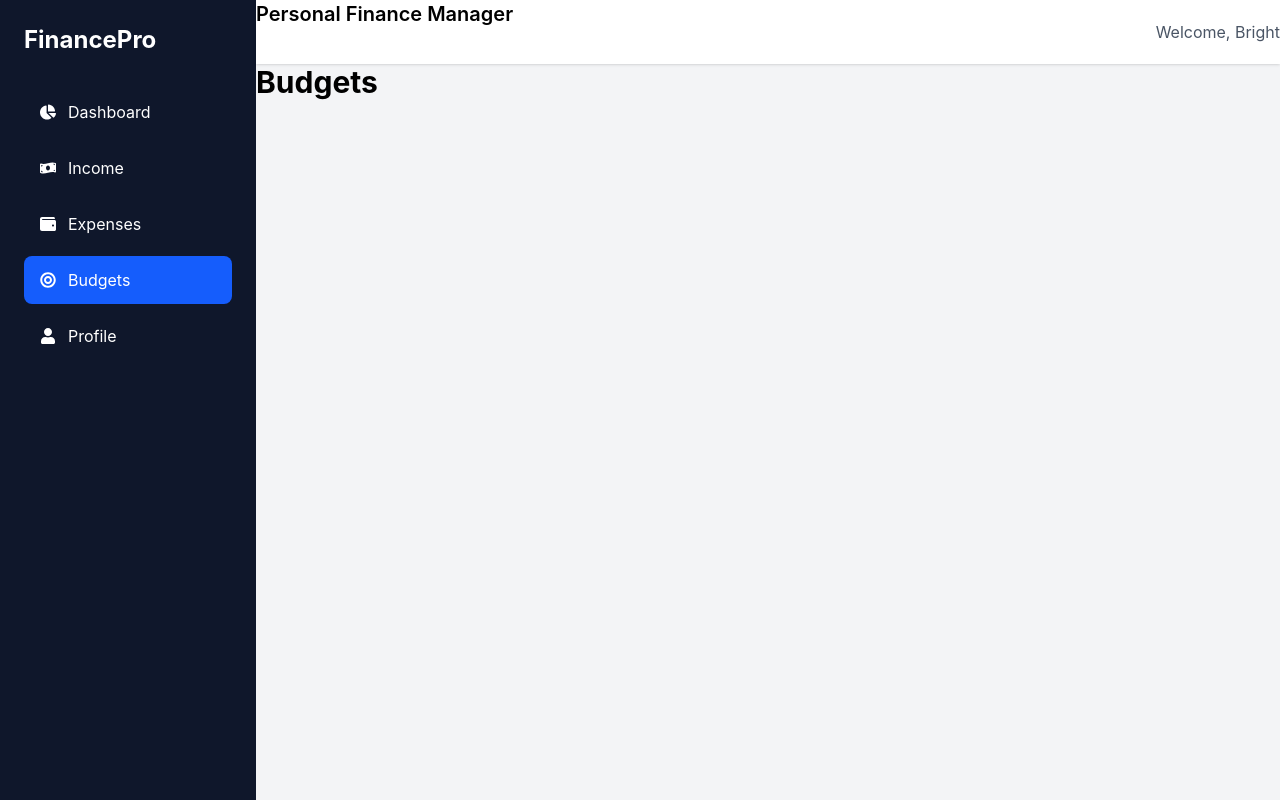
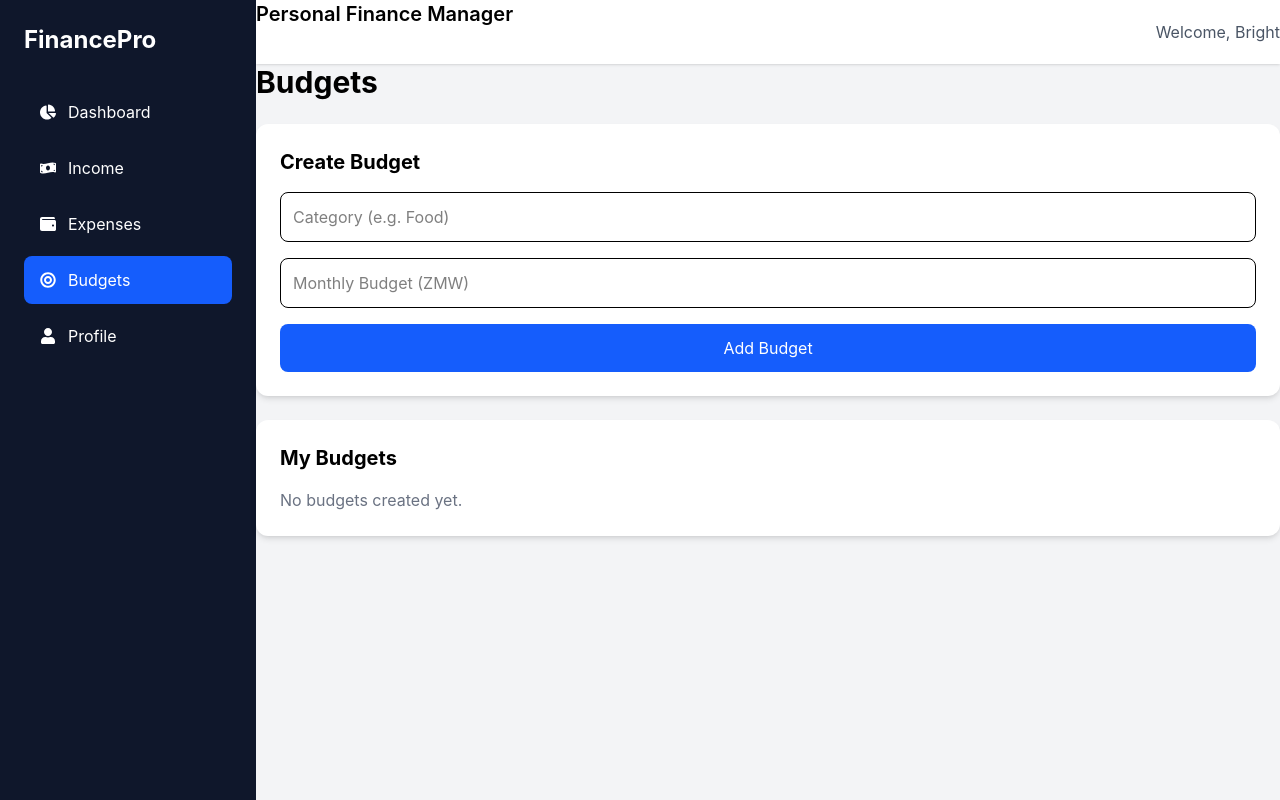
Before and after one commit to ngalandebright-alt/personal-finance-manager, a React (Vite) app in the folder client/: page /budgets in a window 1280 px wide. Built offline with nearby package versions, Linux system fonts and the light colour scheme.

Commit message:
Add budgt management and budget budget tracking

```diff
--- /dev/null
+++ b/client/src/components/budgets/AddBudget.tsx
@@ -0,0 +1,64 @@
+import { useContext, useState } from "react";
+import { BudgetContext } from "../../context/BudgetContext";
+
+
+export default function AddBudget() {
+    const context = useContext(BudgetContext);
+    const [category, setCategory] = useState("");
+    const [limit, setLimit] = useState("");
+
+    if (!context) return null;
+
+    const { addBudget } = context;
+
+    function handleSubmit(e: React.FormEvent) {
+        e.preventDefault();
+
+        if (!category || !limit) {
+            alert("Please fill in all fields.");
+            return;
+        }
+
+        addBudget({
+            id: Date.now(),
+            category,
+            limit: Number(limit),
+        });
+
+        setCategory("");
+        setLimit("");
+
+        alert("Budget added successfully!")
+    }
+
+    return (
+        <div className="bg-white rounded-xl shadow-md p-6">
+            <h2 className="text-xl font-bold mb-4">Create Budget</h2>
+            <form onSubmit={handleSubmit} className="space-y-4">
+                <input
+                   type="text"
+                   placeholder="Category (e.g. Food)"
+                   className="w-full border rounded-lg p-3"
+                   value={category}
+                   onChange={(e) => setCategory(e.target.value)}
+                   />
+
+                   <input
+                      type="number"
+                      placeholder="Monthly Budget (ZMW)"
+                      className="w-full border rounded-lg p-3"
+                      value={limit}
+                      onChange={(e) => setLimit(e.target.value)}
+                    />
+
+                     <button
+                        type="submit"
+                        className="w-full bg-blue-600 text-white rounded-lg py-3"
+                        >
+                         Add Budget
+                  </button>
+            </form>
+        </div>
+
+    );
+}
--- /dev/null
+++ b/client/src/components/budgets/BudgetList.tsx
@@ -0,0 +1,130 @@
+import { useContext } from "react";
+import { BudgetContext } from "../../context/BudgetContext";
+import { TransactionContext } from "../../context/TransactionContext";
+
+export default function BudgetList() {
+
+  console.log("BudgetList loaded");
+
+
+  const budgetContext = useContext(BudgetContext);
+  const transactionContext = useContext(TransactionContext);
+
+
+  if (!budgetContext || !transactionContext) return null;
+
+
+  const { budget } = budgetContext;
+  const { transactions } = transactionContext;
+
+
+  return (
+    <div className="bg-white rounded-xl shadow-md p-6">
+
+      <h2 className="text-xl font-bold mb-4">
+        My Budgets
+      </h2>
+
+
+      {budget.length === 0 ? (
+
+        <p className="text-gray-500">
+          No budgets created yet.
+        </p>
+
+      ) : (
+
+        <div className="space-y-4">
+
+          {budget.map((item) => {
+
+            const spent = transactions
+              .filter(
+                (transaction) =>
+                  transaction.category === item.category &&
+                  transaction.type === "expense"
+              )
+              .reduce(
+                (total, transaction) =>
+                  total + transaction.amount,
+                0
+              );
+
+
+            const remaining = item.limit - spent;
+
+
+            const percentage =
+              item.limit > 0
+                ? (spent / item.limit) * 100
+                : 0;
+
+
+            return (
+
+              <div
+                key={item.id}
+                className="border rounded-lg p-4 space-y-3"
+              >
+
+                <div className="flex justify-between">
+
+                  <h3 className="font-semibold">
+                    {item.category}
+                  </h3>
+
+
+                  <span className="font-bold text-blue-600">
+                    ZMW {item.limit}
+                  </span>
+
+                </div>
+
+
+                <div className="text-sm">
+
+                  <p>
+                    Spent: ZMW {spent}
+                  </p>
+
+
+                  <p>
+                    Remaining: ZMW {remaining}
+                  </p>
+
+                </div>
+
+
+                <div className="w-full bg-gray-200 rounded-full h-3">
+
+                  <div
+                    className="bg-blue-600 h-3 rounded-full"
+                    style={{
+                      width: `${Math.min(percentage, 100)}%`,
+                    }}
+                  />
+
+                </div>
+
+
+                {spent > item.limit && (
+
+                  <p className="text-red-600 font-semibold">
+                    ⚠ Over Budget by ZMW {spent - item.limit}
+                  </p>
+
+                )}
+
+              </div>
+
+            );
+
+          })}
+
+        </div>
+
+      )}
+
+    </div>
+  );
+}
--- a/client/src/pages/Budgets/Budgets.tsx
+++ b/client/src/pages/Budgets/Budgets.tsx
@@ -1,5 +1,15 @@
-
+import AddBudget from "../../components/budgets/AddBudget";
+import BudgetList from "../../components/budgets/BudgetList";
 
 export default function Budgets() {
-    return <h1 className="text-3xl font-bold">Budgets</h1>
+    return (
+        <div className="space-y-6">
+            <h1 className="text-3xl font-bold">
+                Budgets
+            </h1>
+            <AddBudget/>
+
+            <BudgetList/>
+        </div>
+    );
 }
```
